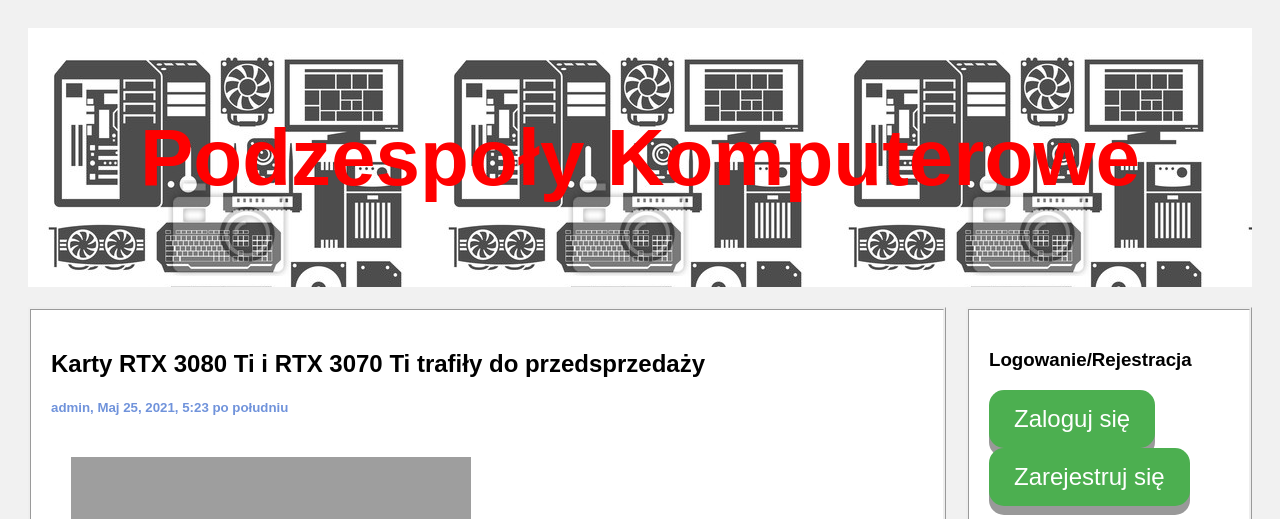
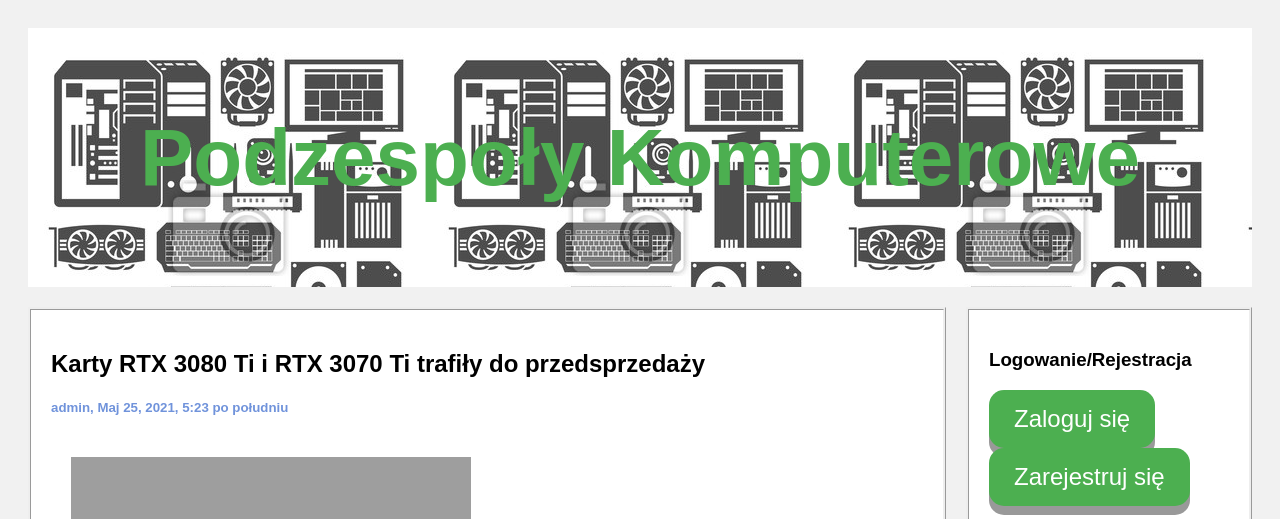
Before and after one commit to Kerad20/podzespolykomputerowe, a Django app: page / in a window 1280 px wide. Shown: the top 519 px of the page. Run offline with Django 3.2, Linux system fonts and the light colour scheme; data comes from the database, SQL or seed files in the repository; both versions use the stored data as it was after the commit; grey boxes are pictures that could not be loaded.

Commit message:
Add new base

```diff
--- a/templates/main.html
+++ b/templates/main.html
@@ -16,7 +16,7 @@
   .header {
     font-size: 40px;
     text-align: center;
-    color: rgb(255, 0, 0);
+    color: #4CAF50;
     padding: 30px;
     background: url("/images/tlo.jpg");
   }
```
Also changed, not shown: blog.sqlite.
